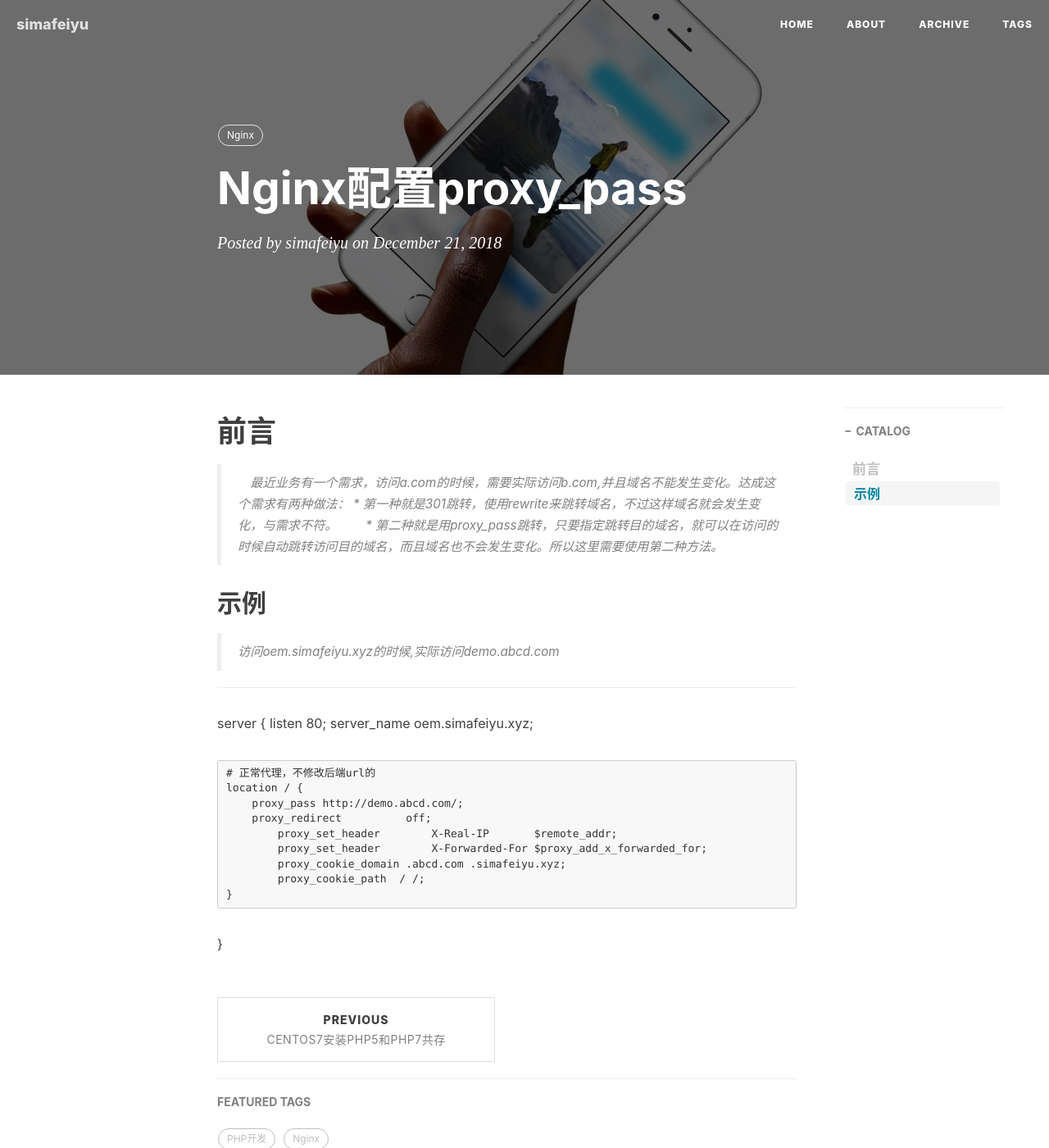
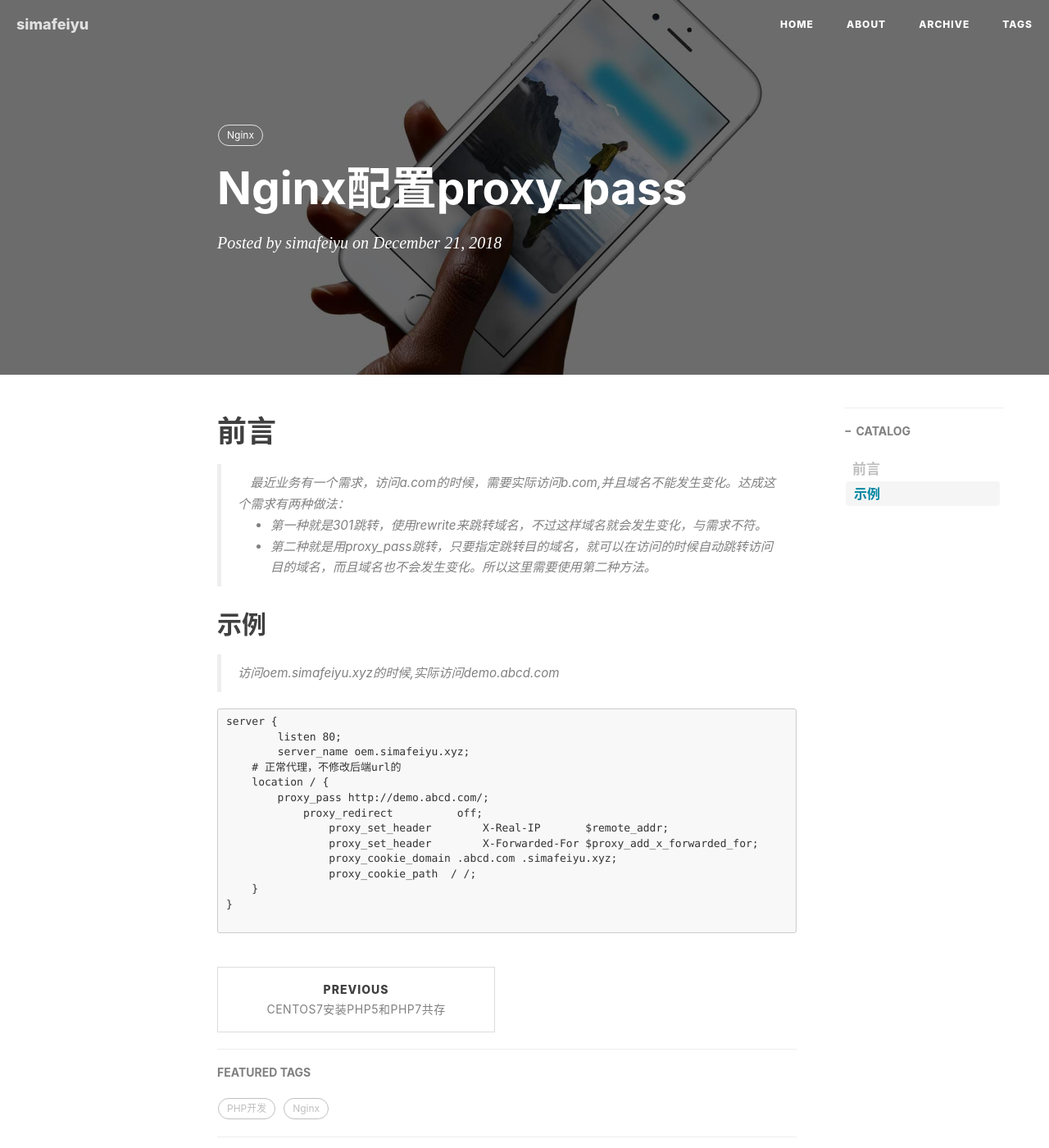
Before and after one commit to simafeiyu/simafeiyu.github.io, a Jekyll site: the page built from _posts/2018-12-21-Nginx配置proxy_pass.md, in a window 1280 px wide and 1400 px high. Shown: the whole window at 82% size. Built offline with Jekyll 4.4.1, drawn with Linux system fonts in a browser that asks for light colours; nearby versions of some CDN libraries; comment, search, counter and statistics services are not loaded.

Commit message:
修改博文

````diff
--- a/_posts/2018-12-21-Nginx配置proxy_pass.md
+++ b/_posts/2018-12-21-Nginx配置proxy_pass.md
@@ -8,26 +8,23 @@ header-img: img/post-bg-ios9-web.jpg
 catalog: true
 tags:
     - Nginx
-
 ---
 
 
 # 前言
 > 　最近业务有一个需求，访问a.com的时候，需要实际访问b.com,并且域名不能发生变化。达成这个需求有两种做法：
-	* 第一种就是301跳转，使用rewrite来跳转域名，不过这样域名就会发生变化，与需求不符。
-　　* 第二种就是用proxy_pass跳转，只要指定跳转目的域名，就可以在访问的时候自动跳转访问目的域名，而且域名也不会发生变化。所以这里需要使用第二种方法。
+> * 第一种就是301跳转，使用rewrite来跳转域名，不过这样域名就会发生变化，与需求不符。
+> * 第二种就是用proxy_pass跳转，只要指定跳转目的域名，就可以在访问的时候自动跳转访问目的域名，而且域名也不会发生变化。所以这里需要使用第二种方法。
 
 
 
 ## 示例
 > 访问oem.simafeiyu.xyz的时候,实际访问demo.abcd.com
 
----
-
+```
 server {
 	listen 80;
 	server_name oem.simafeiyu.xyz;
-
     # 正常代理，不修改后端url的
     location / {
         proxy_pass http://demo.abcd.com/;
@@ -37,5 +34,6 @@ server {
 		proxy_cookie_domain .abcd.com .simafeiyu.xyz;
 		proxy_cookie_path  / /;
     }
+}
 
-}
+```
````
